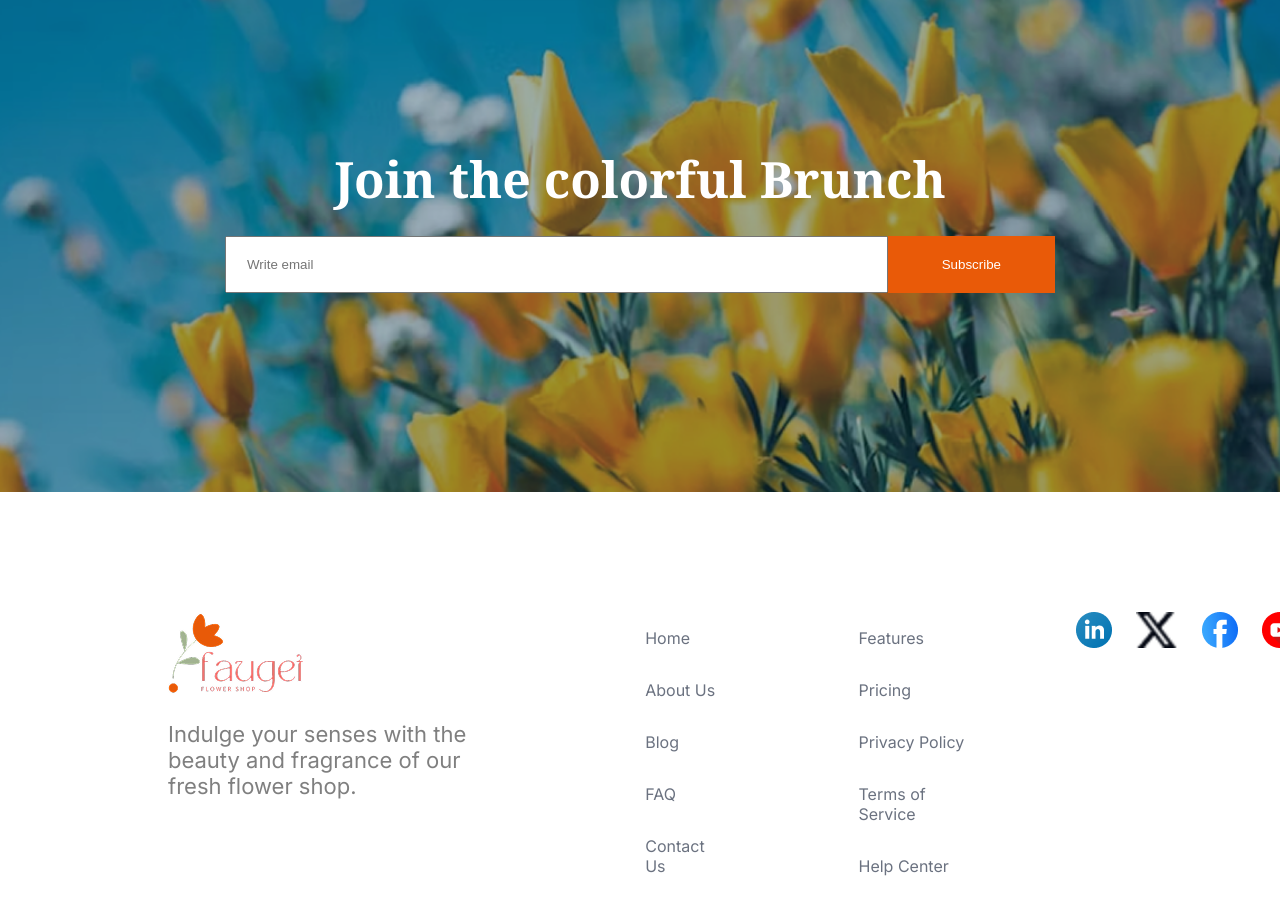
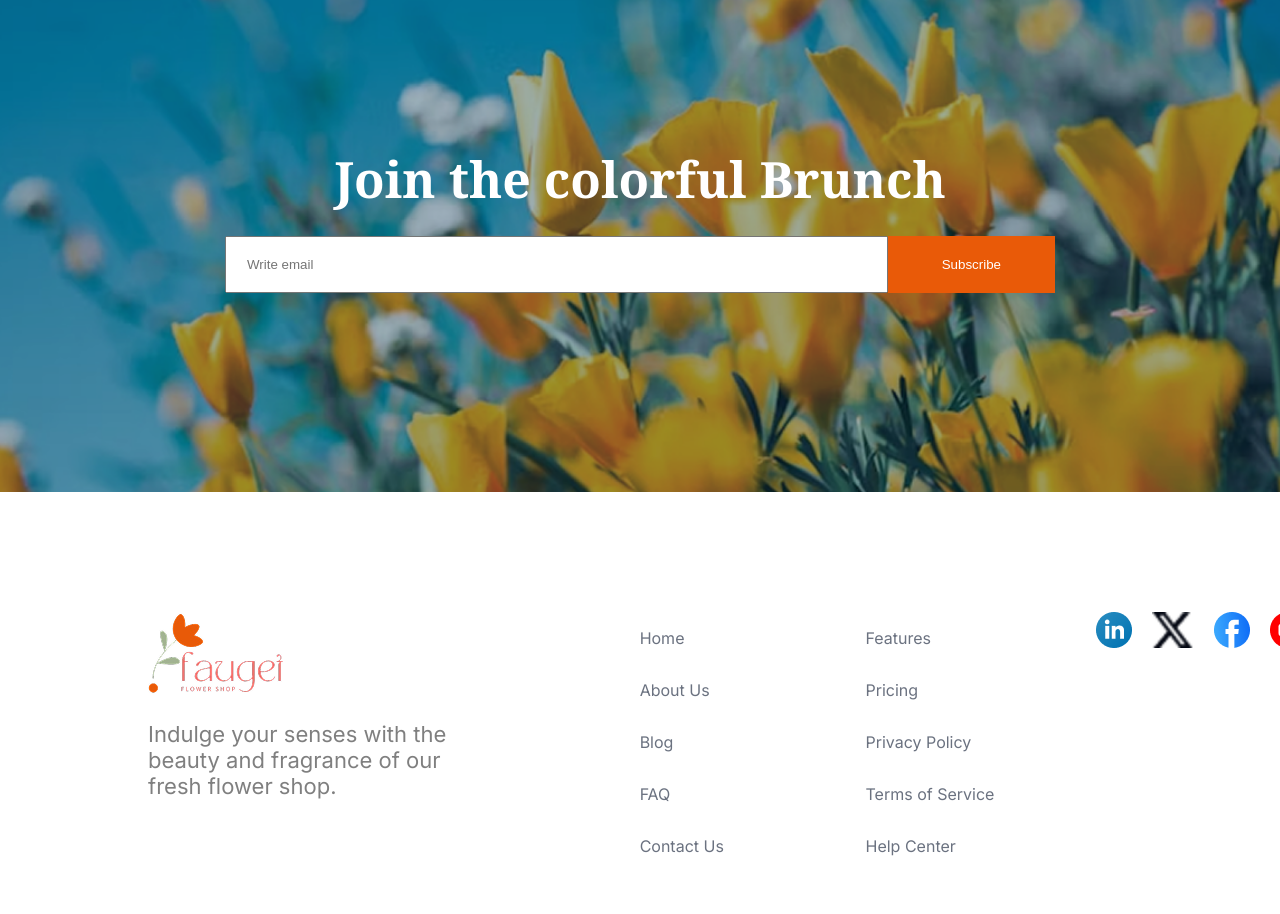
Before and after one commit to Jannat1803/responsive_flowers_A02, a plain HTML site: page index.html in a window 1280 px wide. Shown: the part 4632-5546 px from the top of the page. Drawn offline with Linux system fonts and the light colour scheme.

Commit message:
modified2

```diff
--- a/styles/style.css
+++ b/styles/style.css
@@ -318,13 +318,13 @@ nav ul li a{
 
 /* footer section */
 footer{
-    margin: 50px 160px;
+    margin: 50px 140px;
 }
 
 .footer-section{
     max-width: 1440px;
     display: flex;
-    gap: 90px;
+    gap: 60px;
     justify-content: space-between;
 }
 
@@ -346,7 +346,7 @@ footer{
 
 .profiles{
     display: flex;
-    gap: 24px;
+    gap: 20px;
     height: 36px;
     width: 36px;
 }
```
